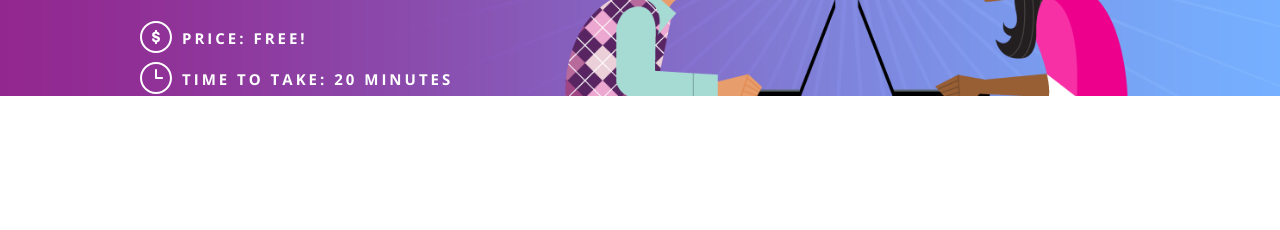
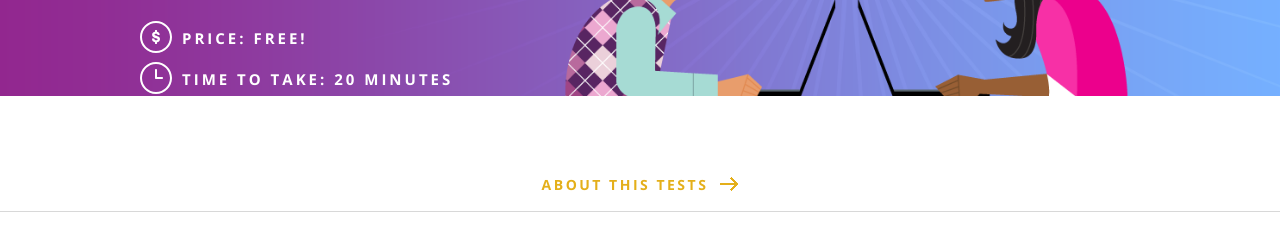
Before and after one commit to zinovyevaleks/Code_Your_Dream_FE_test_task, a website: page dist/index.html in a window 1280 px wide. Shown: the part 344-574 px from the top of the page. Drawn offline with nearby package versions, Linux system fonts and the light colour scheme.

Commit message:
add About block and animation

```diff
--- /dev/null
+++ b/app/scss/_animations.scss
@@ -0,0 +1,5 @@
+@keyframes bounce {
+  0%   { transform: translateX(0); }
+  50%  { transform: translateX(10px); }
+  100% { transform: translateX(0); }
+}
--- /dev/null
+++ b/app/scss/components/about.scss
@@ -0,0 +1,35 @@
+.about {
+  padding-top: 30px;
+  padding-bottom: 18px;
+  border-bottom: 1px solid #d8d8d8;
+
+  &__link {
+    display: flex;
+    gap: 12px;
+    justify-content: center;
+    align-items: center;
+    font-size: 14px;
+    letter-spacing: 2.5px;
+    text-transform: uppercase;
+    color: $primary-color;
+    font-weight: 700;
+    text-decoration: none;
+
+    &:hover {
+      text-decoration: underline;
+    }
+  }
+
+  &__icon {
+    animation-duration: 1.5s;
+
+    animation-timing-function: ease-in-out;
+  }
+
+  &__link:hover & {
+    &__icon {
+      animation-name: bounce;
+    }
+  }
+
+}
--- a/app/scss/style.scss
+++ b/app/scss/style.scss
@@ -1,8 +1,10 @@
 @import "_vars.scss";
 @import "_mixins.scss";
 @import "_base.scss";
+@import "_animations.scss";
 
 @import "components/header.scss";
 @import "components/auth.scss";
 @import "components/menu.scss";
 @import "components/banner.scss";
+@import "components/about.scss"
```
Also changed, not shown: dist/index.html, dist/style.css.
